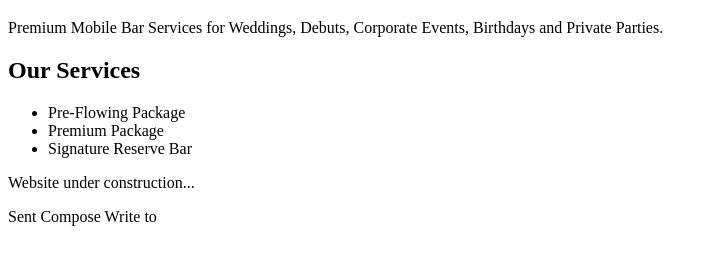
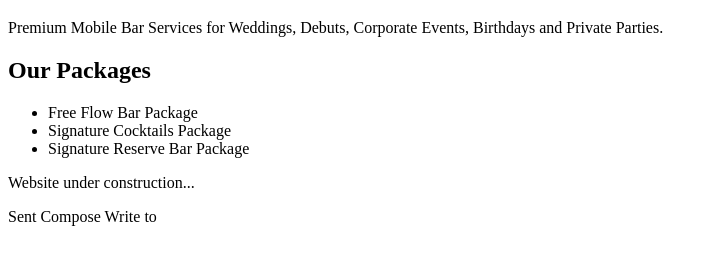
Before and after one commit to MBS052475/mobilebarsouth-website, a plain HTML site: page index.html in a window 1280 px wide. Shown: the part 61-326 px from the top of the page, without its empty margins (0-718 px from the left). Drawn offline with Linux system fonts and the light colour scheme.

Commit message:
Update index.html

```diff
--- a/index.html
+++ b/index.html
@@ -14,12 +14,12 @@
         Corporate Events, Birthdays and Private Parties.
     </p>
 
-    <h2>Our Services</h2>
+    <h2>Our Packages</h2>
 
     <ul>
-        <li>Pre-Flowing Package</li>
-        <li>Premium Package</li>
-        <li>Signature Reserve Bar</li>
+        <li>Free Flow Bar Package</li>
+        <li>Signature Cocktails Package</li>
+        <li>Signature Reserve Bar Package</li>
     </ul>
 
     <p>Website under construction...</p>
```
